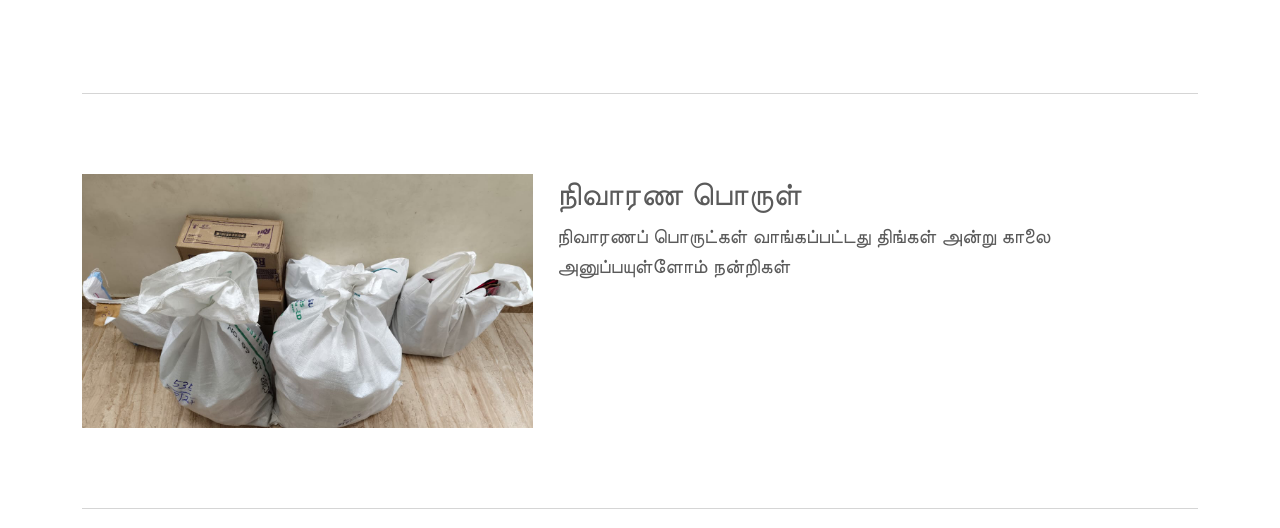
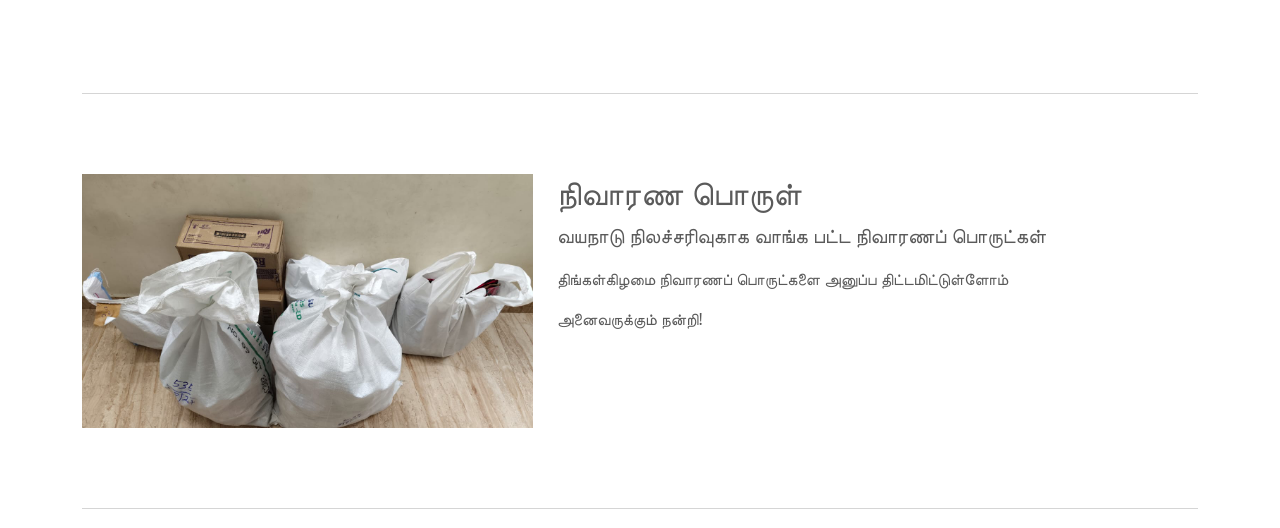
Before and after one commit to thiyaguj19/nammanagar, a Django app: page / in a window 1280 px wide. Shown: the part 1012-1540 px from the top of the page. Run offline with Django 5.2, Linux system fonts and the light colour scheme; parts of the project's set-up code (start-up, migrations or seed data) failed here and were passed over; some libraries are stand-ins or nearby versions.

Commit message:
updated pages for nammanagar

```diff
--- a/app/templates/index.html
+++ b/app/templates/index.html
@@ -133,7 +133,9 @@
     <div class="row featurette">
       <div class="col-md-7 order-md-2">
         <h2>நிவாரண பொருள்</span></h2>
-        <p class="lead">நிவாரணப் பொருட்கள் வாங்கப்பட்டது திங்கள் அன்று காலை அனுப்பயுள்ளோம் நன்றிகள்</p>
+        <p class="lead">வயநாடு நிலச்சரிவுகாக வாங்க பட்ட நிவாரணப் பொருட்கள்</p>
+        <p>திங்கள்கிழமை நிவாரணப் பொருட்களை அனுப்ப திட்டமிட்டுள்ளோம்</p>
+        <p>அனைவருக்கும் நன்றி!</p>
       </div>
       <div class="col-md-5 order-md-1">
         <img class="img-fluid" src="{% static 'app/ReliefMaterials.jpeg' %}" alt="Wayand Drone Image">
```
